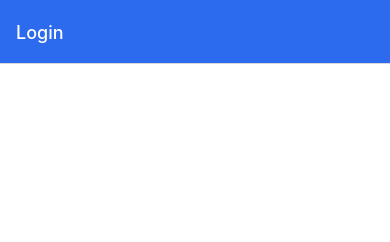
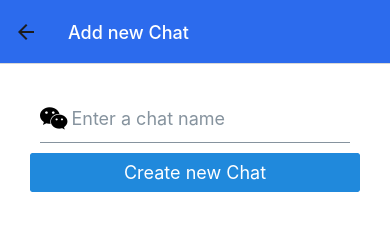
Before and after one commit to JewelSama/signal-clone, a React Native app: screen /AddChat in a window 390 px wide. Shown: the top 242 px of the page. Built offline with nearby package versions, Linux system fonts and the light colour scheme; no server answers.

Commit message:
chat screen

```diff
--- a/App.js
+++ b/App.js
@@ -5,6 +5,8 @@ import { createNativeStackNavigator } from '@react-navigation/native-stack';
 import LoginScreen from './screens/LoginScreen';
 import RegisterScreen from './screens/RegisterScreen';
 import HomeScreen from './screens/HomeScreen';
+import AddChatScreen from './screens/AddChatScreen';
+import ChatScreen from './screens/ChatScreen';
 
 export default function App() {
   const Stack = createNativeStackNavigator()
@@ -20,12 +22,13 @@ export default function App() {
   return (
     <NavigationContainer>
       <Stack.Navigator
-      // initialRouteName='Home'
       screenOptions={globalScreenOptions}
       >
         <Stack.Screen name="Login" component={LoginScreen} />
         <Stack.Screen name="Home" component={HomeScreen} />
         <Stack.Screen name="Register" component={RegisterScreen} />
+        <Stack.Screen name="AddChat" component={AddChatScreen} />
+        <Stack.Screen name="Chat" component={ChatScreen} />
       </Stack.Navigator>
     </NavigationContainer>
   );
--- a/components/CustomListItem.js
+++ b/components/CustomListItem.js
@@ -4,7 +4,7 @@ import React from 'react'
 
 const CustomListItem = ({id, chatName, enterChat}) => {
   return (
-    <ListItem>
+    <ListItem onPress={() => enterChat(id, chatName)} key={id} bottomDivider>
         <Avatar
             rounded
             source={{
@@ -13,10 +13,10 @@ const CustomListItem = ({id, chatName, enterChat}) => {
         />
         <ListItem.Content>
             <ListItem.Title style={{ fontWeight: "800" }}>
-                Youtube Chat
+                {chatName}
             </ListItem.Title>
             <ListItem.Subtitle  numberOfLines={1} ellipsizeMode="tail">
-                This is a text Subtitle This is a text Subtitle This is a text Subtitle
+            ABC
             </ListItem.Subtitle>
         </ListItem.Content>
     </ListItem>
--- /dev/null
+++ b/screens/AddChatScreen.js
@@ -0,0 +1,52 @@
+import { StyleSheet, Text, View } from 'react-native'
+import React, {useLayoutEffect, useState} from 'react'
+import { Button, Input,  Image} from '@rneui/base'
+import Icon from "react-native-vector-icons/FontAwesome"
+import { db } from '../firebase'
+
+const AddChatScreen = ({navigation}) => {
+    const [input, setInput] = useState("")
+
+    useLayoutEffect(() => {
+        navigation.setOptions({
+            title: "Add new Chat",
+        })
+    }, [navigation])
+
+    const createChat = () => {
+        db
+            .collection("chats")
+            .add({
+                chatName: input,
+            })
+            .then(() => {
+                navigation.goBack();
+            })
+            .catch((error) => alert(error))
+    }
+
+
+  return (
+    <View style={styles.container}>
+      <Input
+      placeholder="Enter a chat name"
+      value={input}
+      onChangeText={(text) => setInput(text)}
+      leftIcon = {
+        <Icon name="wechat" type="antdesign" size={24} color="black" />
+      }
+      />
+      <Button onPress={createChat} title="Create new Chat" />
+    </View>
+  )
+}
+
+export default AddChatScreen
+
+const styles = StyleSheet.create({
+    container: {
+        backgroundColor: "white",
+        padding: 30,
+        height: "100%"
+    }
+})
--- /dev/null
+++ b/screens/ChatScreen.js
@@ -0,0 +1,14 @@
+import { StyleSheet, Text, View } from 'react-native'
+import React from 'react'
+
+const ChatScreen = () => {
+  return (
+    <View>
+      <Text>ChatScreen</Text>
+    </View>
+  )
+}
+
+export default ChatScreen
+
+const styles = StyleSheet.create({})
```
